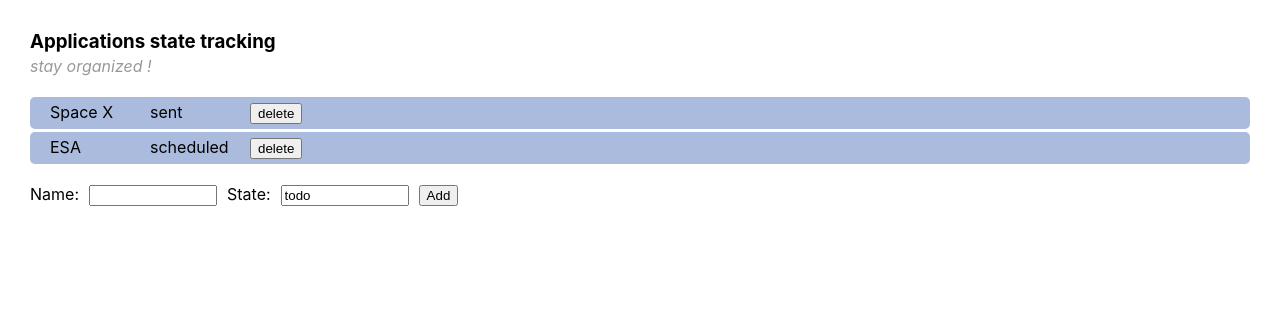
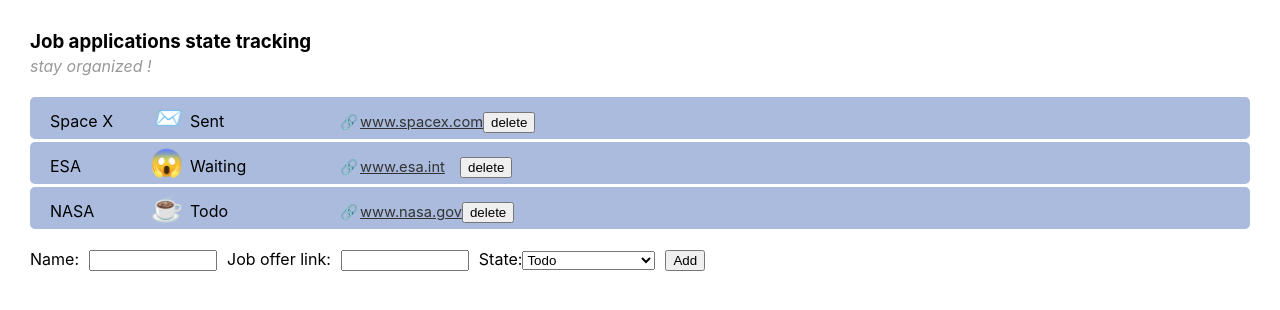
Before and after one commit to PaulDesiles/job-state-tracker, a React (Create React App) app: page / in a window 1280 px wide. Shown: the top 310 px of the page. Built offline with nearby package versions, Linux system fonts and the light colour scheme.

Commit message:
enumerable state

```diff
--- a/src/App.css
+++ b/src/App.css
@@ -25,6 +25,30 @@
   min-width: 100px;
 }
 
+.application .icon {
+  font-size: 20pt;
+  min-width: 30pt;
+}
+
+.application .stateName {
+  min-width: 150px;
+}
+
+.application a {
+  color: #333;
+  font-size: 11pt;
+}
+
+.application a span {
+  text-decoration: underline;
+}
+
+.application a .icon {
+  text-decoration: none;
+  font-size: 11pt;
+  min-width: 15pt;
+}
+
 .addForm {
   margin-top: 20px;
 }
@@ -37,3 +61,7 @@
   margin-left: 10px;
   width: 120px;
 }
+
+.icon {
+  font-family: 'Segoe UI Emoji';
+}
--- a/src/App.js
+++ b/src/App.js
@@ -5,7 +5,7 @@
 function App() {
   return (
     <div className="App">
-      <h3>Applications state tracking</h3>
+      <h3>Job applications state tracking</h3>
       <h4>stay organized !</h4>
       <Organizer />
     </div>
--- a/src/Components/AddApplication.tsx
+++ b/src/Components/AddApplication.tsx
@@ -1,5 +1,5 @@
 import React from 'react';
-import {ApplicationData} from './Application';
+import {ApplicationState, ApplicationData} from './Application';
 
 export interface AddProps {
   onAddApplication: (data: ApplicationData) => void
@@ -10,10 +10,12 @@
     super(props);
     this.state = {
       name: '',
-      state: 'todo'
+      link: '',
+      state: ApplicationState.Todo
     };
 
     this.handleNameChange = this.handleNameChange.bind(this);
+    this.handleLinkChange = this.handleLinkChange.bind(this);
     this.handleStateChange = this.handleStateChange.bind(this);
     this.handleSubmit = this.handleSubmit.bind(this);
   }
@@ -24,10 +26,19 @@
     });
   }
 
-  handleStateChange(event: React.ChangeEvent<HTMLInputElement>) {
+  handleLinkChange(event: React.ChangeEvent<HTMLInputElement>) {
     this.setState({
-      state: event.target.value
+      link: event.target.value
     });
+  }
+
+  handleStateChange(event: React.ChangeEvent<HTMLSelectElement>) {
+    const value = parseInt(event.target.value);
+    if (value) {
+      this.setState({
+        state: value
+      });
+    }
   }
 
   handleSubmit(event: React.FormEvent<HTMLElement>) {
@@ -40,12 +51,22 @@
       <form className="addForm" onSubmit={this.handleSubmit}>
         <label>
           Name:
-          <input type="text" name="name" value={this.state.name} onChange={this.handleNameChange} />
+          <input type="text" value={this.state.name} onChange={this.handleNameChange} />
+        </label>
+
+        <label>
+          Job offer link:
+          <input type="text" value={this.state.link} onChange={this.handleLinkChange} />
         </label>
 
         <label>
           State:
-          <input type="text" name="state" value={this.state.state} onChange={this.handleStateChange} />
+          <select value={this.state.state} onChange={this.handleStateChange}>
+          {
+            (Object.values(ApplicationState).filter(key => typeof key === 'number') as ApplicationState[])
+            .map(key => <option key={key} value={key}>{ApplicationState[key]}</option>)
+          }
+          </select>
         </label>
 
         <input type="submit" value="Add" />
--- a/src/Components/Application.ts
+++ b/src/Components/Application.ts
@@ -1,15 +1,30 @@
-// export enum ApplicationState {
-//   Todo,
-//   Sent,
-//   MeetingScheduled,
-//   Waiting,
-//   Accepted,
-//   Refused
-// }
+export enum ApplicationState {
+  Todo = 1,
+  Sent,
+  MeetingScheduled,
+  Waiting,
+  Accepted,
+  Refused
+}
+
+export function getStateIcon(state: ApplicationState | number): string {
+	switch (state) {
+		case ApplicationState.Todo: return '☕';
+		case ApplicationState.Sent: return '📨';
+		case ApplicationState.MeetingScheduled: return '🎤';
+		case ApplicationState.Waiting: return '😱';
+		case ApplicationState.Accepted: return '🎉';
+		case ApplicationState.Refused: return '💩';
+		default: return '';
+	}
+}
 
 export interface ApplicationData {
   name: string,
-  state: string
+  state: ApplicationState,
+  link?: string,
+  applicationDate?: Date,
+  nextMeeting?: Date,
 }
 
 export interface Application extends ApplicationData {
--- a/src/Components/ApplicationLine.tsx
+++ b/src/Components/ApplicationLine.tsx
@@ -1,9 +1,26 @@
 import React from 'react';
-import {Application} from './Application';
+import {Application, ApplicationState, getStateIcon} from './Application';
 
 interface LineProps extends Application {
   onClick: (id: number) => void
 }
+
+function extractHostname(url?: string) {
+  if (!url)
+    return '';
+
+  var hostname;
+  if (url.indexOf("//") > -1) {
+      hostname = url.split('/')[2];
+  }
+  else {
+      hostname = url.split('/')[0];
+  }
+  hostname = hostname.split(':')[0];
+  hostname = hostname.split('?')[0];
+  return hostname;
+}
+
 
 class ApplicationLine extends React.Component<LineProps, object> {
   constructor(props: LineProps) {
@@ -16,10 +33,19 @@
   }
 
   render() {
+    let stateIcon = getStateIcon(this.props.state);
+    let stateName = ApplicationState[this.props.state];
     return (
       <div className="application">
         <span>{this.props.name}</span>
-        <span>{this.props.state}</span>
+        <span className="icon" role="img" aria-label={stateName}>{stateIcon}</span>
+        <span className="stateName">{stateName}</span>
+        {this.props.link &&
+          <a href={this.props.link}>
+            <span className="icon" role="img" aria-label="link">🔗</span>
+            <span>{extractHostname(this.props.link)}</span>
+          </a>
+        }
         <button onClick={this.handleClick}>delete</button>
       </div>
     );
--- a/src/Components/Organizer.tsx
+++ b/src/Components/Organizer.tsx
@@ -1,11 +1,12 @@
 import React, {Fragment} from 'react';
 import AddApplication from './AddApplication';
 import ApplicationLine from './ApplicationLine';
-import {Application, ApplicationData} from './Application';
+import {Application, ApplicationData, ApplicationState} from './Application';
 
 const defaultData = [
-  {id:0, name: "Space X", state:"sent"},
-  {id:1, name: "ESA", state:"scheduled"}
+  {id:0, name: "Space X", link: "https://www.spacex.com/careers/index.html", state: ApplicationState.Sent},
+  {id:1, name: "ESA", link: "http://www.esa.int/About_Us/Careers_at_ESA", state: ApplicationState.Waiting},
+  {id:2, name: "NASA", link: "https://www.nasa.gov/careers", state: ApplicationState.Todo}
 ];
 
 interface OrganizerProps { }
```
